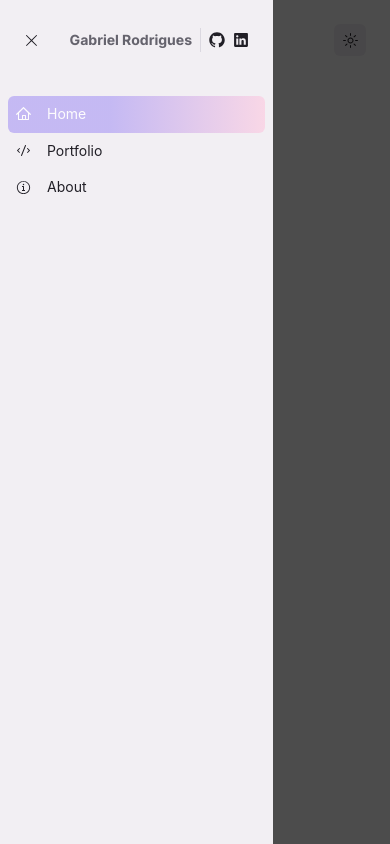
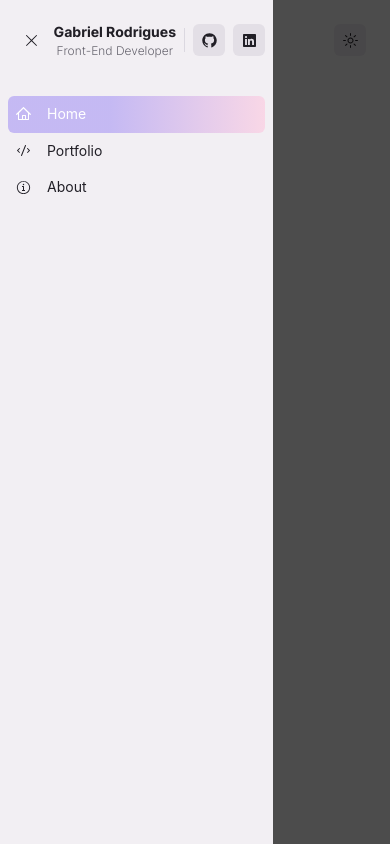
Before and after one commit to gabxyz/gabxyz_v2, a Next.js app: page / in a window 390 px wide. Both pictures are taken after a click on the button 40 px from the left and 40 px from the top of the page. Built offline with nearby package versions, Linux system fonts and the light colour scheme; a web font is replaced by a local one.

Commit message:
Refactor structure and styles for better layout

```diff
--- a/src/components/MobileMenu/index.tsx
+++ b/src/components/MobileMenu/index.tsx
@@ -32,7 +32,8 @@ const MobileMenu = () => {
             display: 'flex',
             alignItems: 'center',
             justifyContent: 'space-between',
-            m: '$xsmall'
+            my: '$xsmall',
+            pl: '$xsmall'
           }}
         >
           <S.MenuClose asChild>
@@ -44,15 +45,27 @@ const MobileMenu = () => {
             css={{
               display: 'flex',
               alignItems: 'center',
+              justifyContent: 'flex-end',
               gap: '$xxsmall',
-              height: '$small',
-              '& svg': { size: '$xsmall' }
+              width: '100%',
+              height: '$small'
             }}
           >
-            <S.StyledTitle>Gabriel Rodrigues</S.StyledTitle>
+            <Box css={{ lineHeight: 1.5 }}>
+              <S.StyledTitle>Gabriel Rodrigues</S.StyledTitle>
+              <S.StyledDescription>Front-End Developer</S.StyledDescription>
+            </Box>
             <Separator orientation="vertical" />
-            <GitHubLogoIcon />
-            <LinkedInLogoIcon />
+            <Box
+              css={{ display: 'flex', alignItems: 'center', gap: '$xxsmall' }}
+            >
+              <S.SocialButton>
+                <GitHubLogoIcon />
+              </S.SocialButton>
+              <S.SocialButton>
+                <LinkedInLogoIcon />
+              </S.SocialButton>
+            </Box>
           </Box>
         </Box>
         <S.PagesWrapper>
--- a/src/components/MobileMenu/styles.ts
+++ b/src/components/MobileMenu/styles.ts
@@ -57,7 +57,14 @@ export const StyledTitle = styled(DialogPrimitive.Title, {
   margin: 0,
   fontWeight: '$bolder',
   fontSize: '$small',
-  color: '$mauve11'
+  color: '$mauve12'
+})
+export const StyledDescription = styled(DialogPrimitive.Description, {
+  margin: 0,
+  fontWeight: '$light',
+  fontSize: '$xsmall',
+  color: '$mauve11',
+  textAlign: 'center'
 })
 
 export const IconButton = styled('button', {
@@ -69,6 +76,25 @@ export const IconButton = styled('button', {
   alignItems: 'center',
   justifyContent: 'flex-start',
   cursor: 'pointer'
+})
+
+export const SocialButton = styled('button', {
+  all: 'unset',
+  bc: '$mauve5',
+  color: '$mauve12',
+  size: '$medium',
+  br: '$2',
+  display: 'flex',
+  alignItems: 'center',
+  justifyContent: 'center',
+  cursor: 'pointer',
+  '&:hover': {
+    bc: '$mauve4'
+  },
+  '&:focus': { boxShadow: `0 0 0 1px $colors$mauve7` },
+  '& svg': {
+    size: 15
+  }
 })
 
 export const PagesWrapper = styled('ul', {
@@ -91,7 +117,7 @@ export const ItemLink = styled('a', {
   py: 6,
   fontSize: '$small',
   '&.active': {
-    color: '$mauve1',
+    color: '$loContrast',
     backgroundImage:
       'linear-gradient(90deg, hsla(252, 71%, 84%, 1) 40%, hsla(333, 73%, 91%, 1) 100%)'
   }
```
